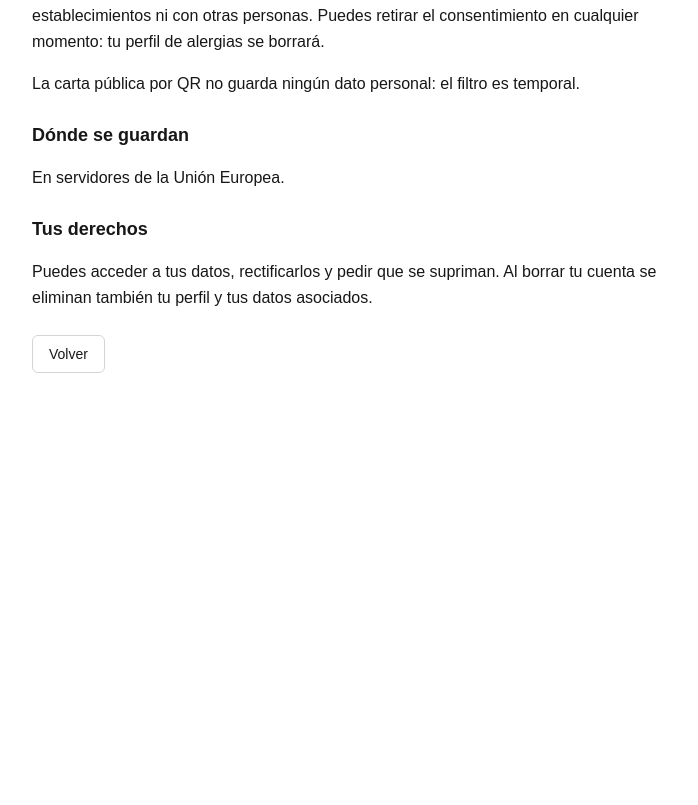
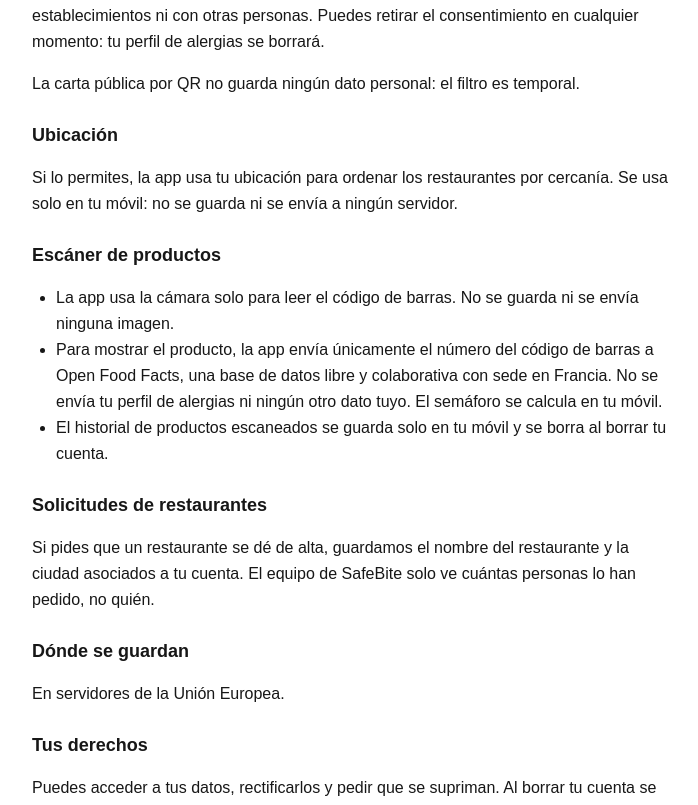
Before and after one commit to RaaReeS/SafeBite, a Next.js app in the folder apps/web/: page /privacidad in a window 1280 px wide. Shown: the part 467-1272 px from the top of the page, without its empty margins (288-986 px from the left). Before the commit the page ends 888 px from the top, so only its background shows below. Built offline with nearby package versions, Linux system fonts and the light colour scheme.

Commit message:
docs(web): política de privacidad con ubicación, escáner y solicitudes
Explica que la cámara solo lee el código, que a Open Food Facts solo se envía
el número del código de barras, que el historial vive en el móvil y que el
admin no ve quién pide cada restaurante. Sigue siendo un borrador.

```diff
--- a/apps/web/src/app/privacidad/page.tsx
+++ b/apps/web/src/app/privacidad/page.tsx
@@ -28,6 +28,36 @@ export default function PrivacyPage() {
       </p>
       <p>La carta pública por QR no guarda ningún dato personal: el filtro es temporal.</p>
 
+      <h2>Ubicación</h2>
+      <p>
+        Si lo permites, la app usa tu ubicación para ordenar los restaurantes por cercanía. Se usa
+        solo en tu móvil: no se guarda ni se envía a ningún servidor.
+      </p>
+
+      <h2>Escáner de productos</h2>
+      <ul>
+        <li>
+          La app usa la cámara solo para leer el código de barras. No se guarda ni se envía ninguna
+          imagen.
+        </li>
+        <li>
+          Para mostrar el producto, la app envía únicamente el número del código de barras a Open
+          Food Facts, una base de datos libre y colaborativa con sede en Francia. No se envía tu
+          perfil de alergias ni ningún otro dato tuyo. El semáforo se calcula en tu móvil.
+        </li>
+        <li>
+          El historial de productos escaneados se guarda solo en tu móvil y se borra al borrar tu
+          cuenta.
+        </li>
+      </ul>
+
+      <h2>Solicitudes de restaurantes</h2>
+      <p>
+        Si pides que un restaurante se dé de alta, guardamos el nombre del restaurante y la ciudad
+        asociados a tu cuenta. El equipo de SafeBite solo ve cuántas personas lo han pedido, no
+        quién.
+      </p>
+
       <h2>Dónde se guardan</h2>
       <p>En servidores de la Unión Europea.</p>
 
```
